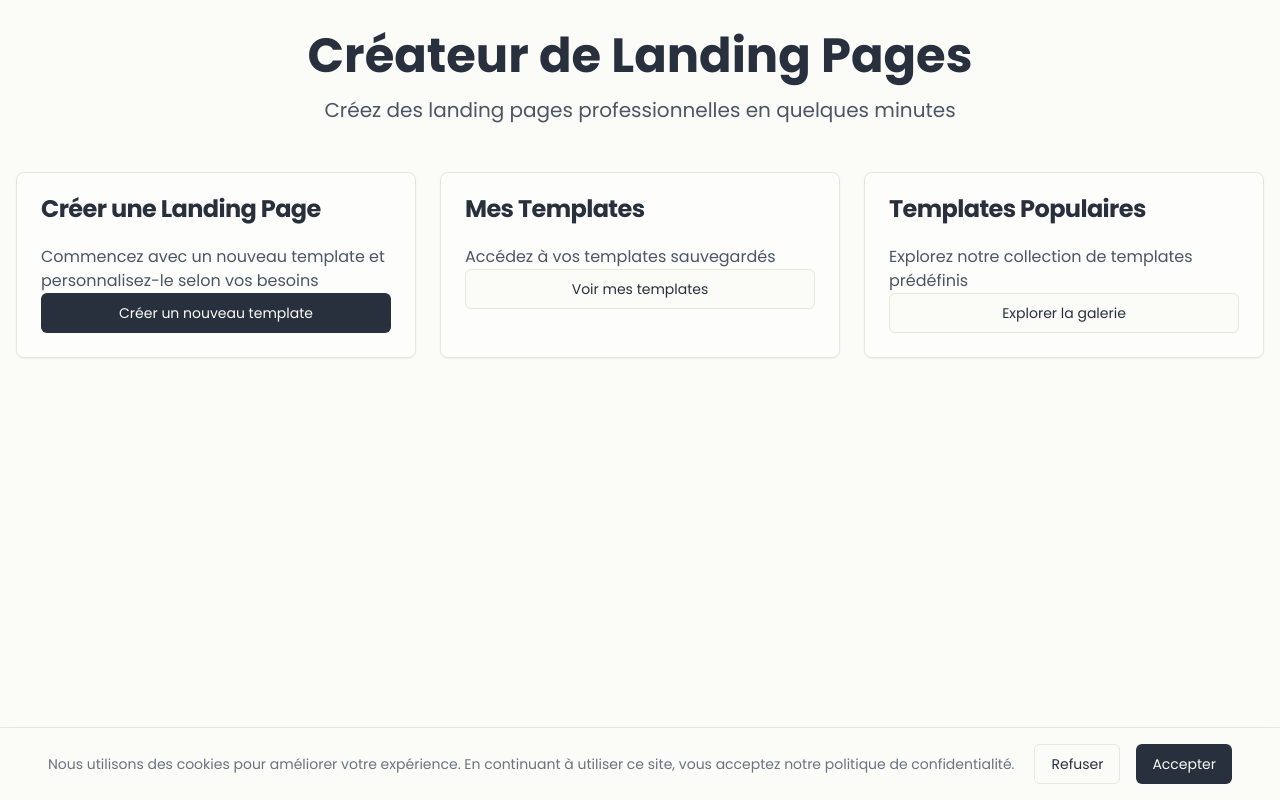
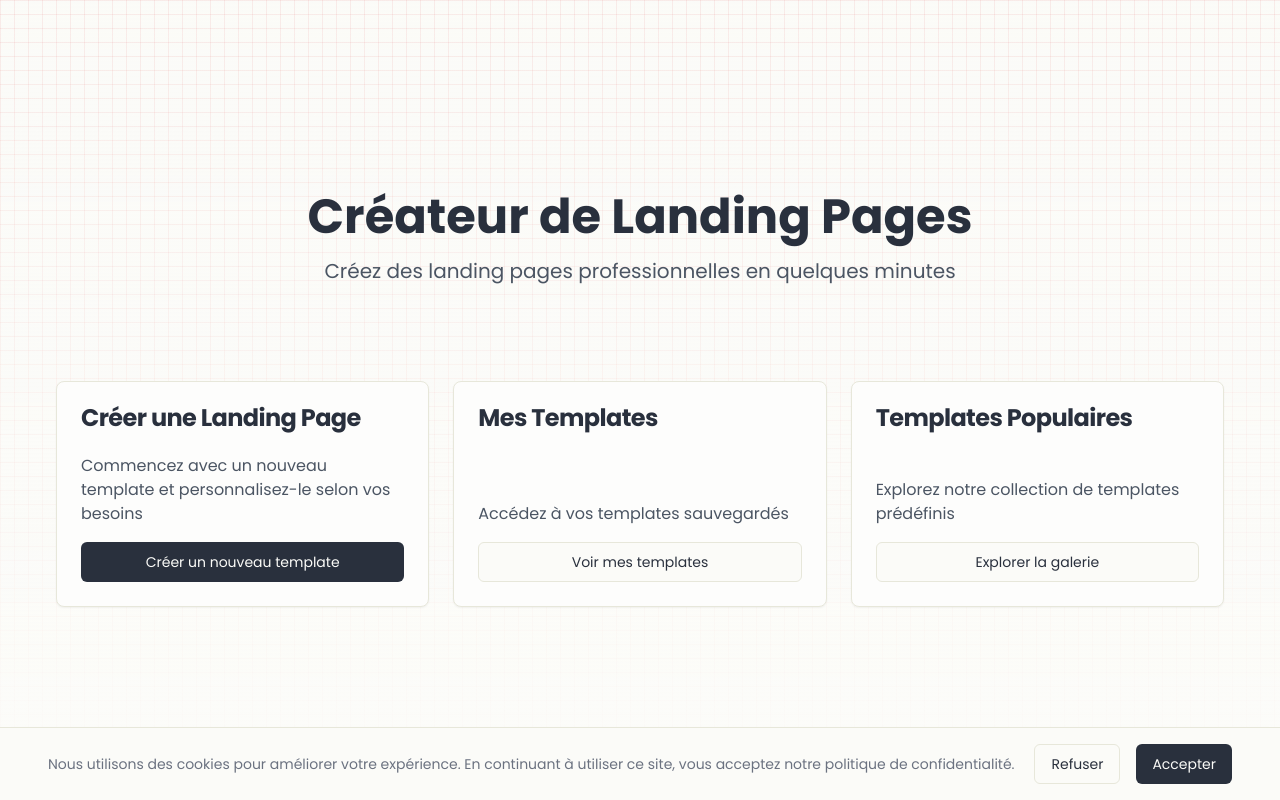
Before and after one commit to truuue/CustomTemplatesCluster, a Next.js app: page /landing-page in a window 1280 px wide. Built offline with nearby package versions, Linux system fonts and the light colour scheme.

Commit message:
Styling landing-page route

```diff
--- a/src/app/landing-page/page.tsx
+++ b/src/app/landing-page/page.tsx
@@ -4,21 +4,29 @@
 
 export default function LandingPage() {
   return (
-    <main className="container mx-auto px-4 py-8">
-      <div className="mb-12 text-center">
-        <h1 className="mb-4 text-5xl font-bold">Créateur de Landing Pages</h1>
-        <p className="text-xl text-gray-600">
+    <main className="container mx-auto px-4 sm:px-6 lg:px-8">
+      {/* Grille de fond avec dégradé */}
+      <div className="bg-grid-pattern fixed inset-0 -z-10 opacity-100 dark:opacity-80 dark:[background-image:linear-gradient(to_right,#ffffff1a_1px,transparent_1px),linear-gradient(to_bottom,#ffffff1a_1px,transparent_1px)]">
+        <div className="absolute inset-0 bg-gradient-to-t from-background via-background/60 to-background/20" />
+      </div>
+
+      <div className="flex min-h-screen flex-col items-center justify-center py-12 sm:py-16">
+        <div className="mb-12 px-4 text-center sm:mb-16 md:mb-24">
+          <h1 className="mb-4 text-3xl font-bold sm:text-4xl md:text-5xl">
+            Créateur de Landing Pages
+          </h1>
+          <p className="mx-auto max-w-2xl text-lg text-gray-600 sm:text-xl">
             Créez des landing pages professionnelles en quelques minutes
           </p>
         </div>
 
-      <div className="grid gap-6 md:grid-cols-2 lg:grid-cols-3">
-        <Card>
+        <div className="mx-auto grid w-full max-w-7xl grid-cols-1 gap-6 px-4 sm:grid-cols-2 sm:px-6 lg:grid-cols-3">
+          <Card className="hover-card flex flex-col justify-between">
             <CardHeader>
               <CardTitle>Créer une Landing Page</CardTitle>
             </CardHeader>
-          <CardContent className="space-y-4">
-            <p className="text-gray-600">
+            <CardContent>
+              <p className="mb-4 text-gray-600">
                 Commencez avec un nouveau template et personnalisez-le selon vos
                 besoins
               </p>
@@ -28,12 +36,14 @@
             </CardContent>
           </Card>
 
-        <Card>
+          <Card className="hover-card flex flex-col justify-between">
             <CardHeader>
               <CardTitle>Mes Templates</CardTitle>
             </CardHeader>
-          <CardContent className="space-y-4">
-            <p className="text-gray-600">Accédez à vos templates sauvegardés</p>
+            <CardContent>
+              <p className="mb-4 text-gray-600">
+                Accédez à vos templates sauvegardés
+              </p>
               <Link href="/templates">
                 <Button variant="outline" className="w-full">
                   Voir mes templates
@@ -42,12 +52,12 @@
             </CardContent>
           </Card>
 
-        <Card>
+          <Card className="hover-card flex flex-col justify-between">
             <CardHeader>
               <CardTitle>Templates Populaires</CardTitle>
             </CardHeader>
-          <CardContent className="space-y-4">
-            <p className="text-gray-600">
+            <CardContent>
+              <p className="mb-4 text-gray-600">
                 Explorez notre collection de templates prédéfinis
               </p>
               <Link href="/templates/gallery">
@@ -58,6 +68,7 @@
             </CardContent>
           </Card>
         </div>
+      </div>
     </main>
   );
 }
```
Lines whose indentation alone changed are shown as unchanged.
